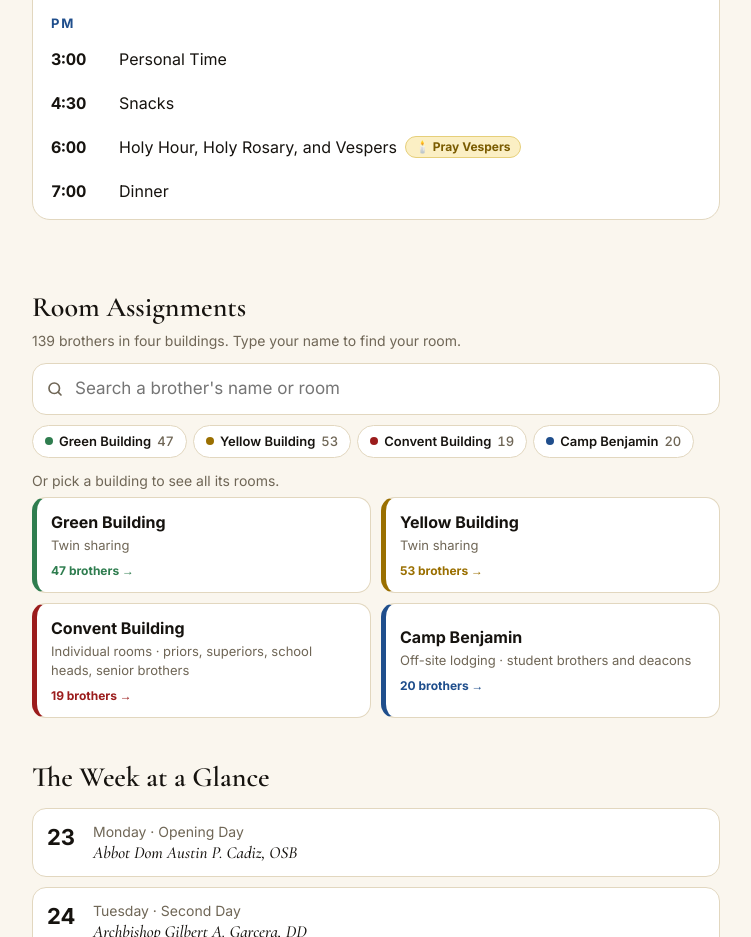
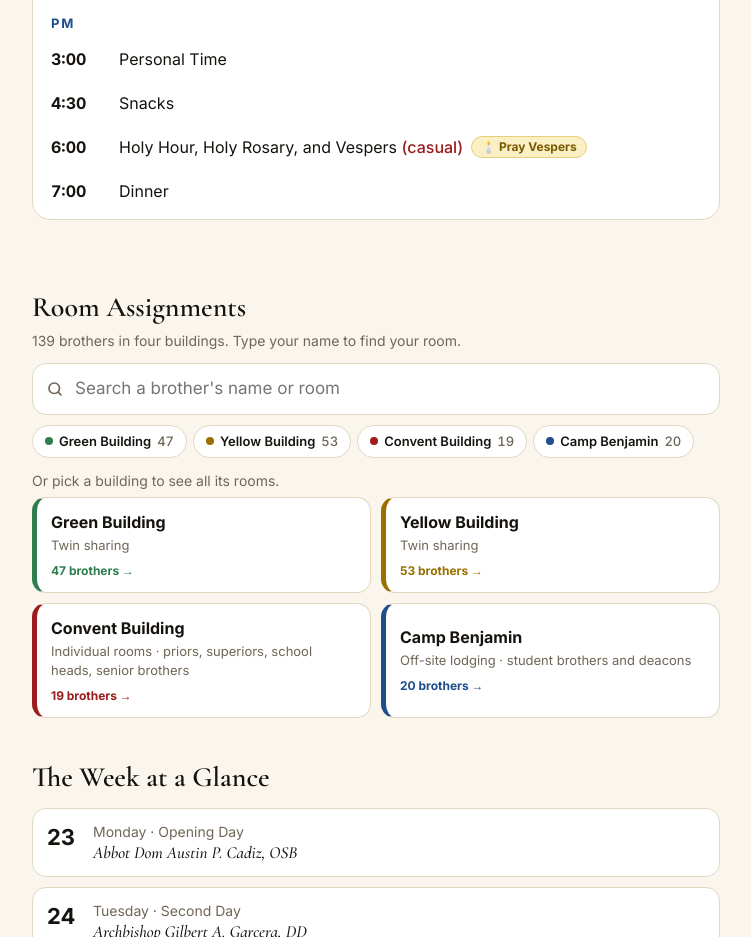
Before and after one commit to wilpreach/DPPRetreat2026, a plain HTML site: page schedule.html in a window 1280 px wide. Shown: the part 1480-2417 px from the top of the page, without its empty margins (264-1015 px from the left). Drawn offline with nearby package versions, Linux system fonts and the light colour scheme.

Commit message:
Add files via upload

```diff
--- a/schedule.html
+++ b/schedule.html
@@ -252,7 +252,7 @@ const DAYS = [
     speaker:{who:"Bishop Marcelino M. Maralit Jr., DD", org:"Diocese of San Pablo",
       topic:"The Pulpit and the Pew: The Preacher as the Soul of Synodal Listening"},
     am:[["06:30","Breakfast",0,null],["08:45","OR and Lauds",0,null],["09:30","Session",1,null,"in habit"],["10:30","Holy Mass",1,null],["12:00","Lunch",0,null]],
-    pm:[["15:00","Personal Time",0,null],["16:30","Snacks",0,null],["18:00","Holy Hour, Holy Rosary, and Vespers",0,null],["19:00","Dinner",0,null]] },
+    pm:[["15:00","Personal Time",0,null],["16:30","Snacks",0,null],["18:00","Holy Hour, Holy Rosary, and Vespers",0,null,"(casual)"],["19:00","Dinner",0,null]] },
   { n:26, wd:"Thursday", label:"Fourth Day",
     charge:"Saint John Lateran, San Lorenzo Ruiz and Most Holy Rosary",
     speaker:{who:"Br. Marcelino E. Saria, OP and Br. Paul Raegan O. Talavera, OP", org:"",
```
